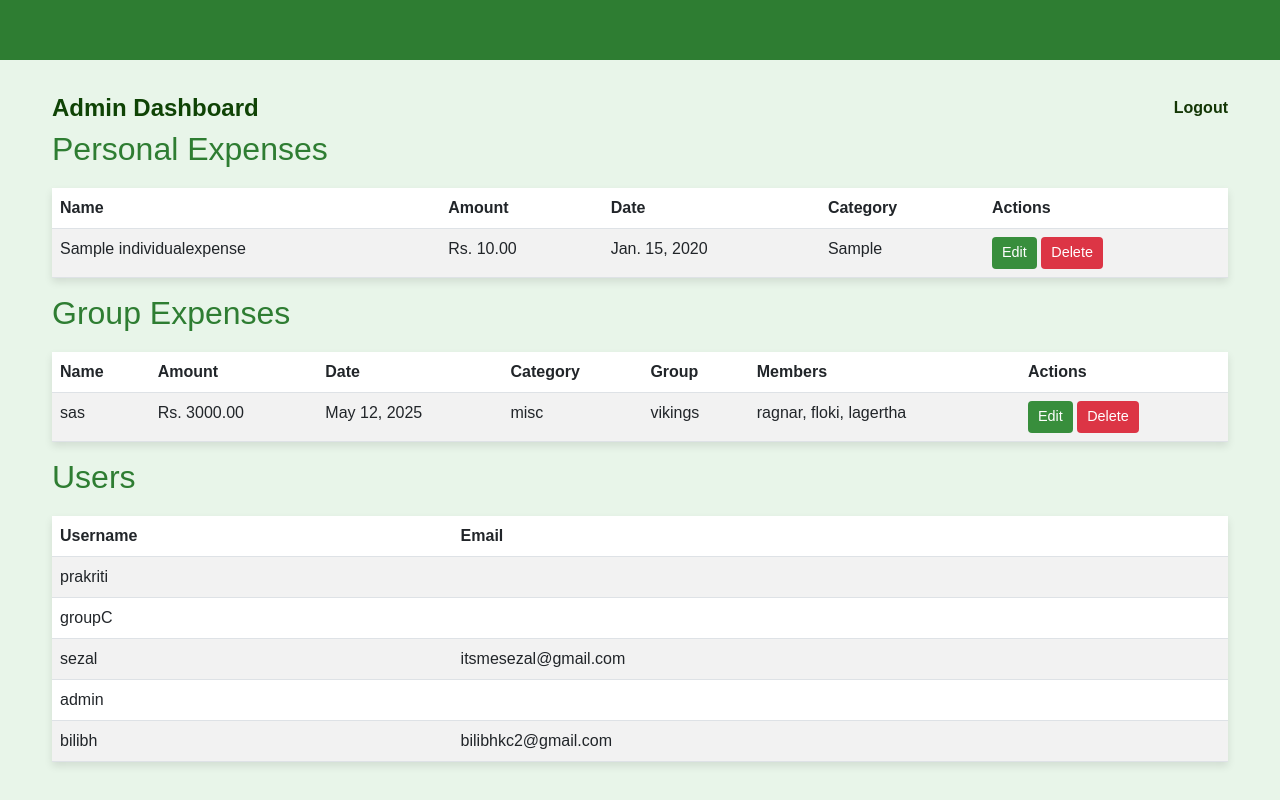
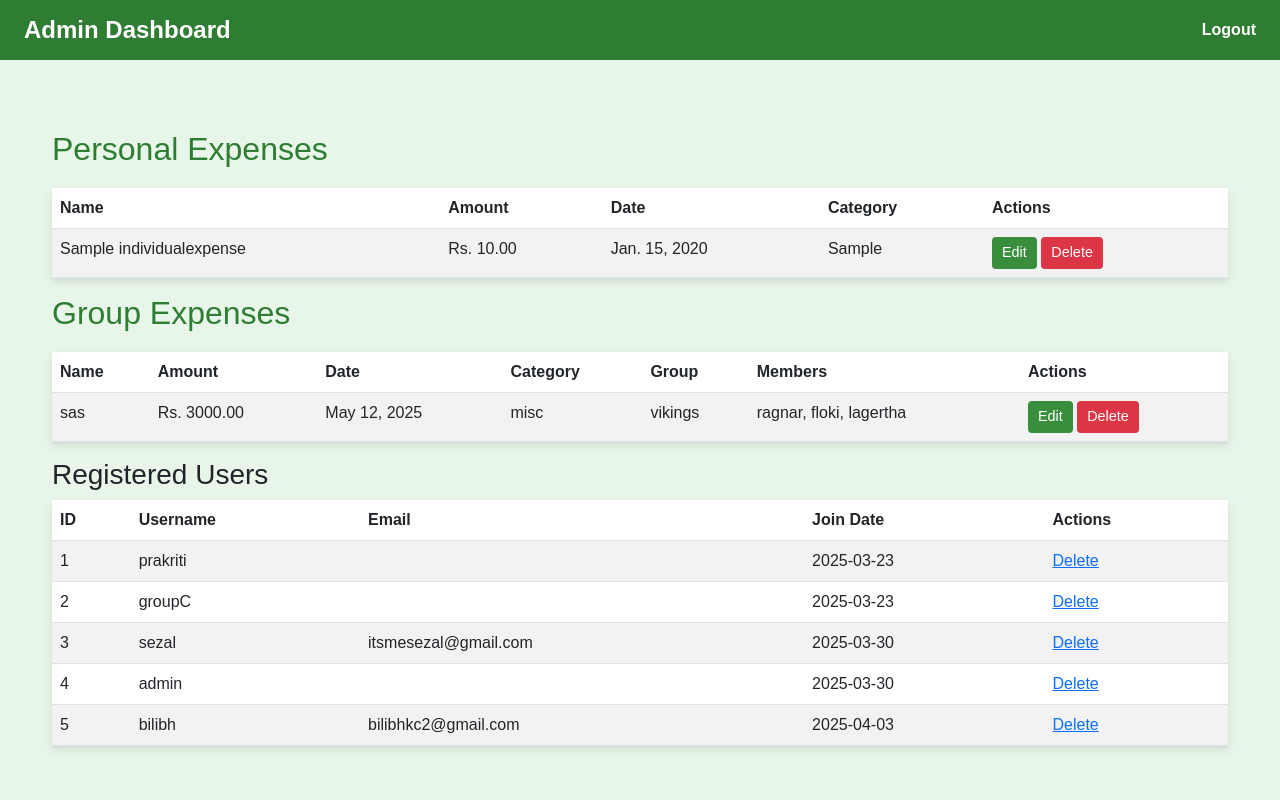
Before and after one commit to prakriti-khadka11/expense_tracker_web, a Django app: page /admin-dashboard/ in a window 1280 px wide. Run offline with Django 5.2, Linux system fonts and the light colour scheme; a user stored in the database is signed in; data comes from the database, SQL or seed files in the repository; tables that the repository leaves empty hold one stand-in row (values such as "Sample post").

Commit message:
fixed issues in user table

```diff
--- a/templates/admin_dashboard.html
+++ b/templates/admin_dashboard.html
@@ -29,18 +29,18 @@
             align-items: center;
         }
         .navbar-title {
-            color: rgb(15, 67, 5);
+            color:white;
             font-size: 1.5rem;
             font-weight: bold;
         }
         .navbar-link {
-            color: rgb(19, 54, 5);
+            color: white;
             font-size: 1rem;
             text-decoration: none;
         }
         .navbar-link:hover {
             text-decoration: underline;
-            color: #ddd;
+            color:black;
         }
         .container {
             margin-top: 80px;
@@ -75,13 +75,11 @@
     </style>
 </head>
 <body>
-    <!-- Navbar -->
-    <nav class="navbar navbar-custom">
-        <div class="navbar-container container">
+    <nav class="navbar navbar-custom d-flex justify-content-between px-4">
         <span class="navbar-title">Admin Dashboard</span>
         <a href="{% url 'admin_logout' %}" class="navbar-link">Logout</a>
-        </div>
     </nav>
+
 
     <!-- Main Content -->
     <div class="container">
@@ -157,23 +155,32 @@
             </tbody>
         </table>
 
-        <h2>Users</h2>
+        <h3>Registered Users</h3>
+        <div class="table-container">
             <table class="table table-striped">
                 <thead>
                     <tr>
+                        <th>ID</th>
                         <th>Username</th>
                         <th>Email</th>
+                        <th>Join Date</th>
+                        <th>Actions</th>
                     </tr>
                 </thead>
                 <tbody>
                     {% for user in users %}
                         <tr>
+                            <td>{{ user.id }}</td>
                             <td>{{ user.username }}</td>
                             <td>{{ user.email }}</td>
+                            <td>{{ user.date_joined|date:"Y-m-d" }}</td>
+                            <td>
+                                 <a href="{% url 'admin_user_delete' user.id %}">Delete</a>
+                            </td>
                         </tr>
                     {% empty %}
                         <tr>
-                    <td colspan="2">No users found.</td>
+                            <td colspan="5">No users registered yet.</td>
                         </tr>
                     {% endfor %}
                 </tbody>
```
Lines whose indentation alone changed are shown as unchanged.
